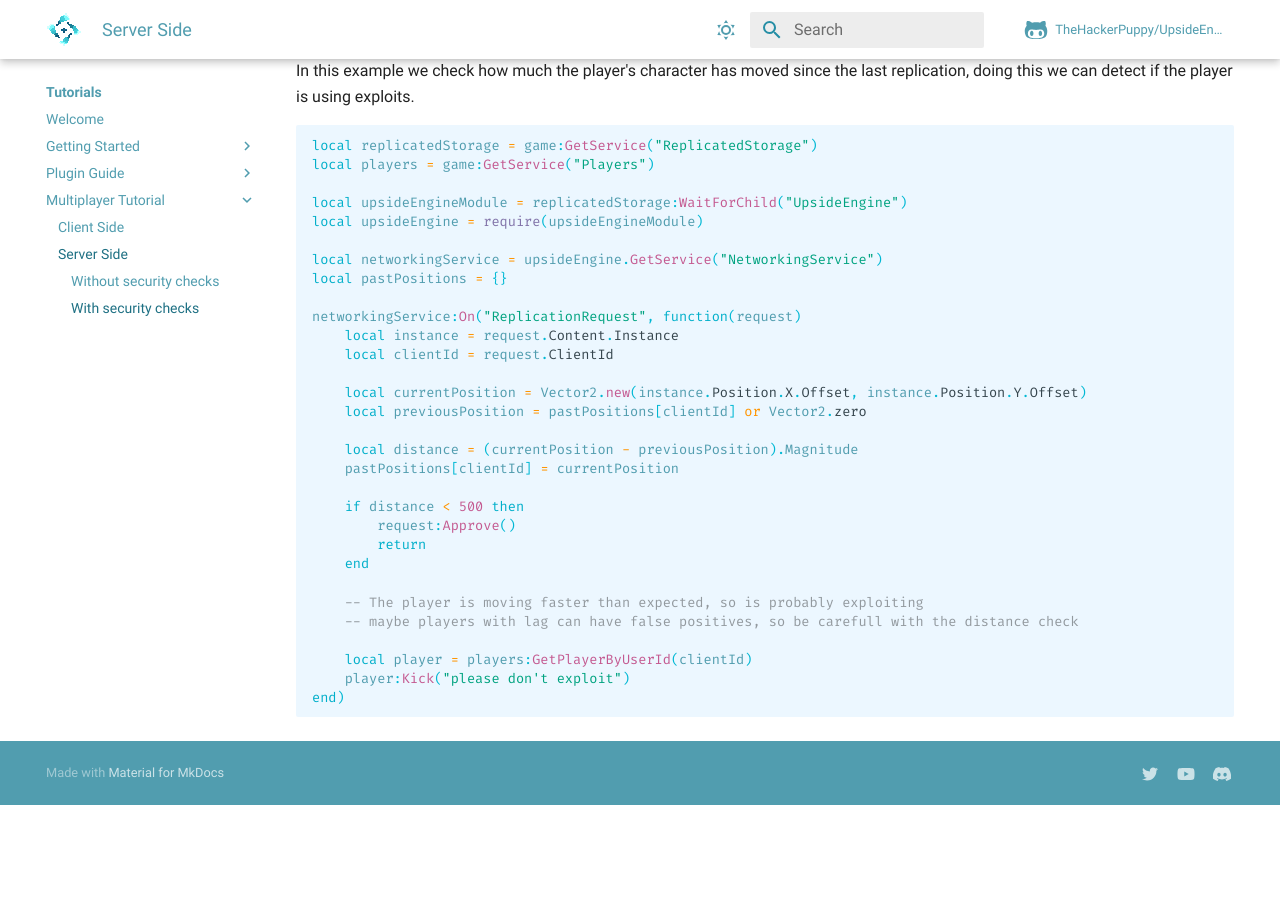
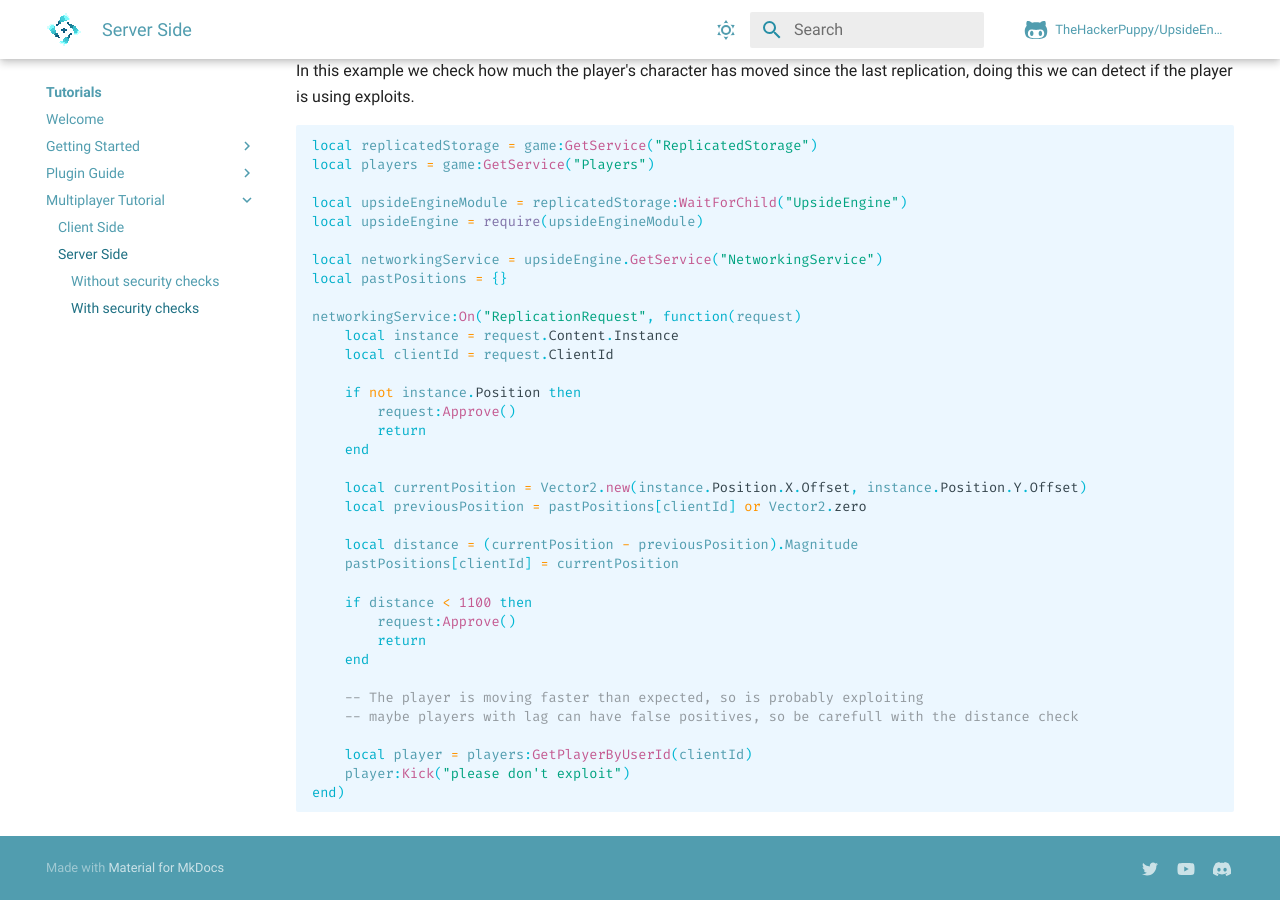
Before and after one commit to notreux/UpsideEngine, an MkDocs documentation site: the page built from docs/tutorials/multiplayer-game/server.md, in a window 1280 px wide and 900 px high, scrolled down 607 px. Built offline with MkDocs 1.6.1 and Material for MkDocs 9.7.7, drawn with Linux system fonts in a browser that asks for light colours; comment, search, counter and statistics services are not loaded; before the commit the page ends 1412 px from its top, so only the background shows below that.

Commit message:
fix: outdated tutorial

````diff
--- a/docs/tutorials/multiplayer-game/server.md
+++ b/docs/tutorials/multiplayer-game/server.md
@@ -28,23 +28,28 @@ local pastPositions = {}
 
 networkingService:On("ReplicationRequest", function(request)
 	local instance = request.Content.Instance
-    local clientId = request.ClientId
+	local clientId = request.ClientId
 
-    local currentPosition = Vector2.new(instance.Position.X.Offset, instance.Position.Y.Offset)
+	if not instance.Position then
+		request:Approve()
+		return
+	end
+
+	local currentPosition = Vector2.new(instance.Position.X.Offset, instance.Position.Y.Offset)
 	local previousPosition = pastPositions[clientId] or Vector2.zero
 
-    local distance = (currentPosition - previousPosition).Magnitude
-    pastPositions[clientId] = currentPosition
+	local distance = (currentPosition - previousPosition).Magnitude
+	pastPositions[clientId] = currentPosition
 
-    if distance < 500 then
-        request:Approve()
-        return
-    end
+	if distance < 1100 then
+		request:Approve()
+		return
+	end
 
-    -- The player is moving faster than expected, so is probably exploiting
-    -- maybe players with lag can have false positives, so be carefull with the distance check
+	-- The player is moving faster than expected, so is probably exploiting
+	-- maybe players with lag can have false positives, so be carefull with the distance check
 
-    local player = players:GetPlayerByUserId(clientId)
-    player:Kick("please don't exploit")
+	local player = players:GetPlayerByUserId(clientId)
+	player:Kick("please don't exploit")
 end)
 ```
````
Also changed, not shown: docs/tutorials/multiplayer-game/client.md (+3 -1 lines).
